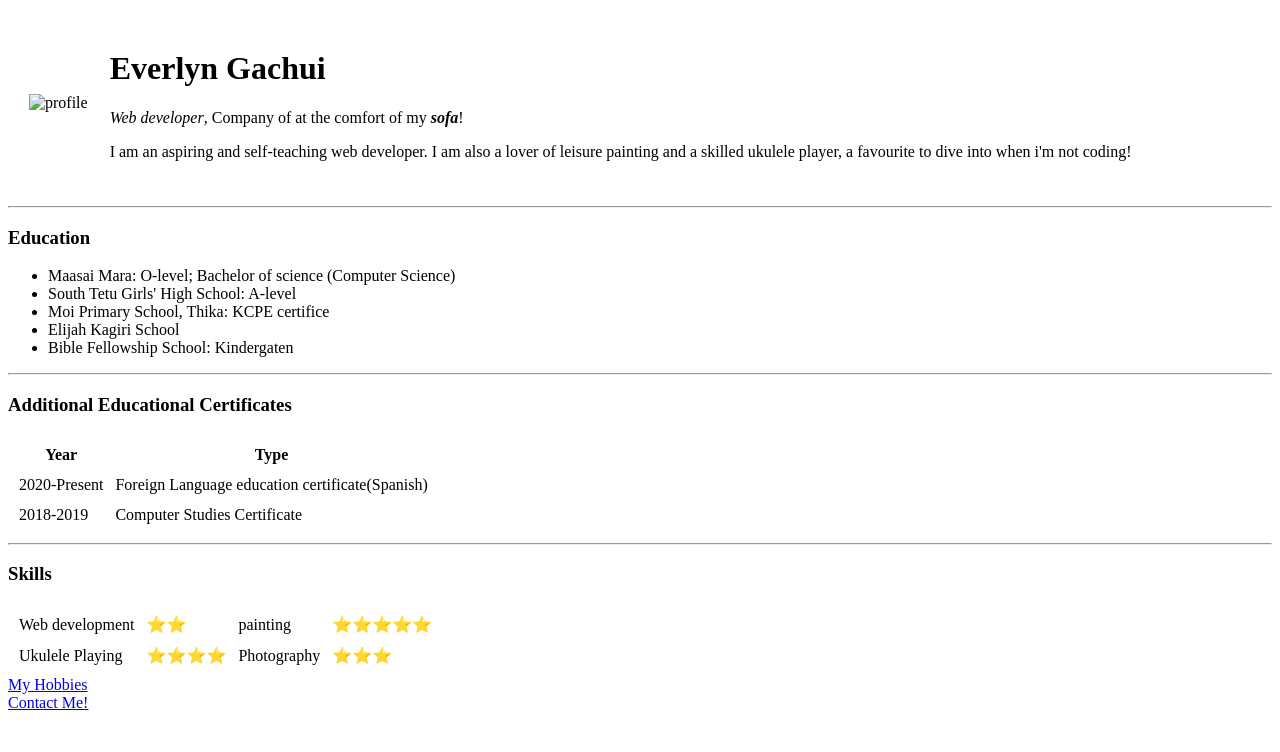
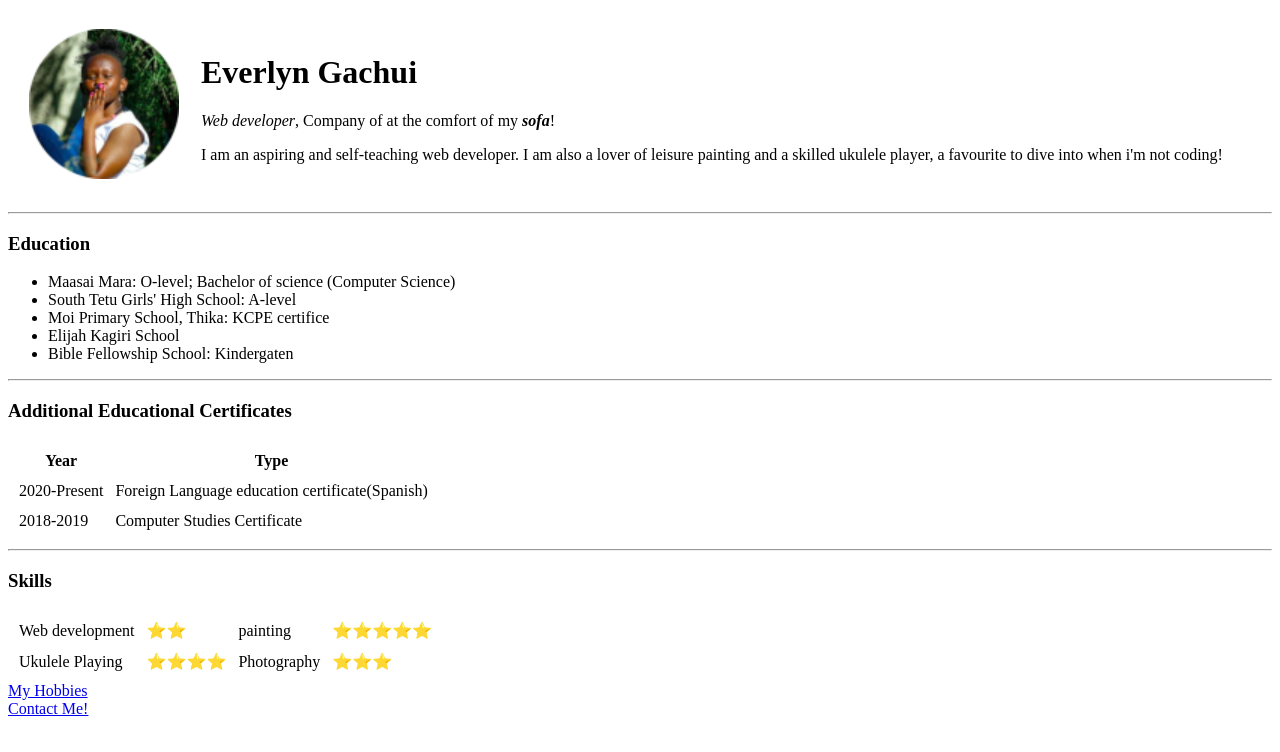
Before and after one commit to codeitownit/my-cv, a plain HTML site: page index.html in a window 1280 px wide. Drawn offline with Linux system fonts and the light colour scheme; the site is published under a folder, as on GitHub Pages, so addresses that start at the root find nothing.

Commit message:
Update index.html

```diff
--- a/index.html
+++ b/index.html
@@ -8,7 +8,7 @@
 
     <table cellspacing="20">
         <tr>
-            <td><img src="/images/profile.png" alt="profile"></td>
+            <td><img src="images/profile.png" alt="profile"></td>
             <td><h1> Everlyn Gachui</h1>
                 <p><em>Web developer</em>, Company of at the comfort of my <em><strong>sofa</strong></em>!</p>
                 <p>I am an aspiring and self-teaching web developer. I am also a lover of leisure painting and a skilled ukulele player, a favourite to dive into when i'm not coding! </p></td>
```
